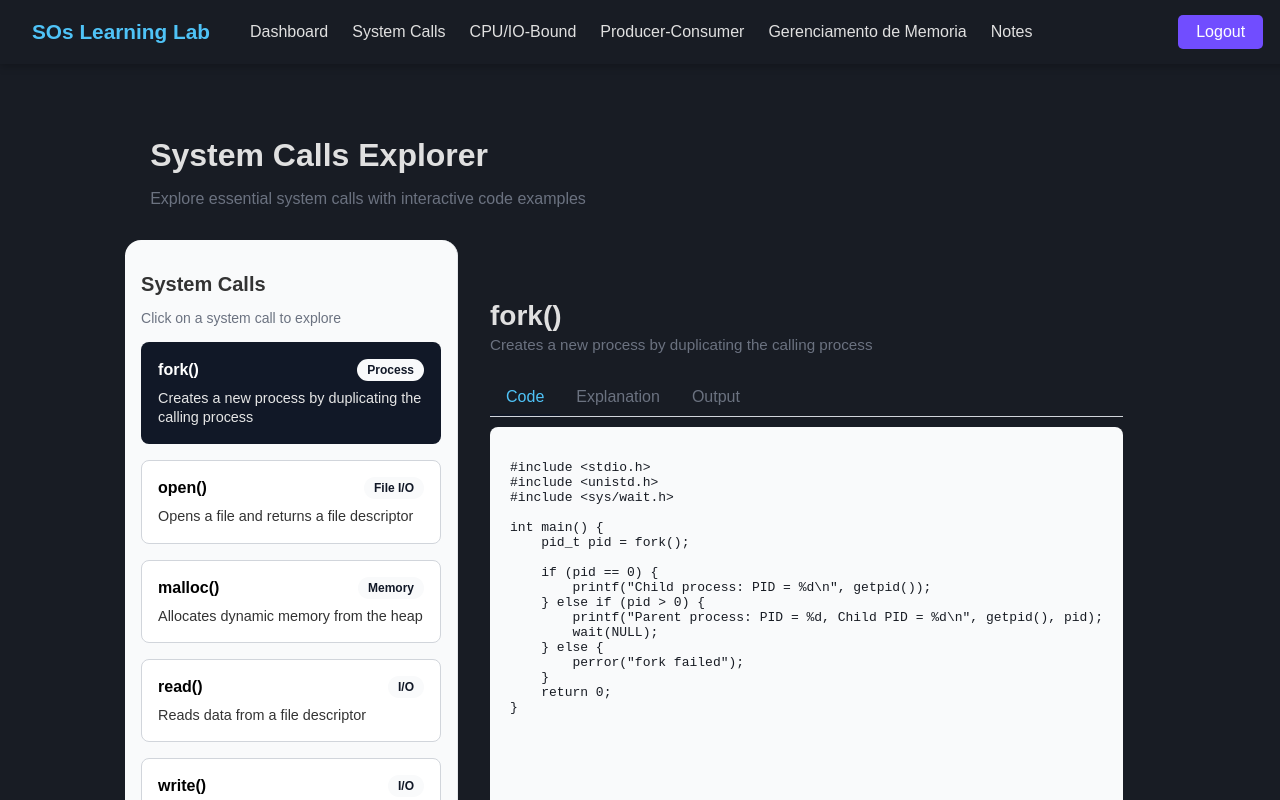
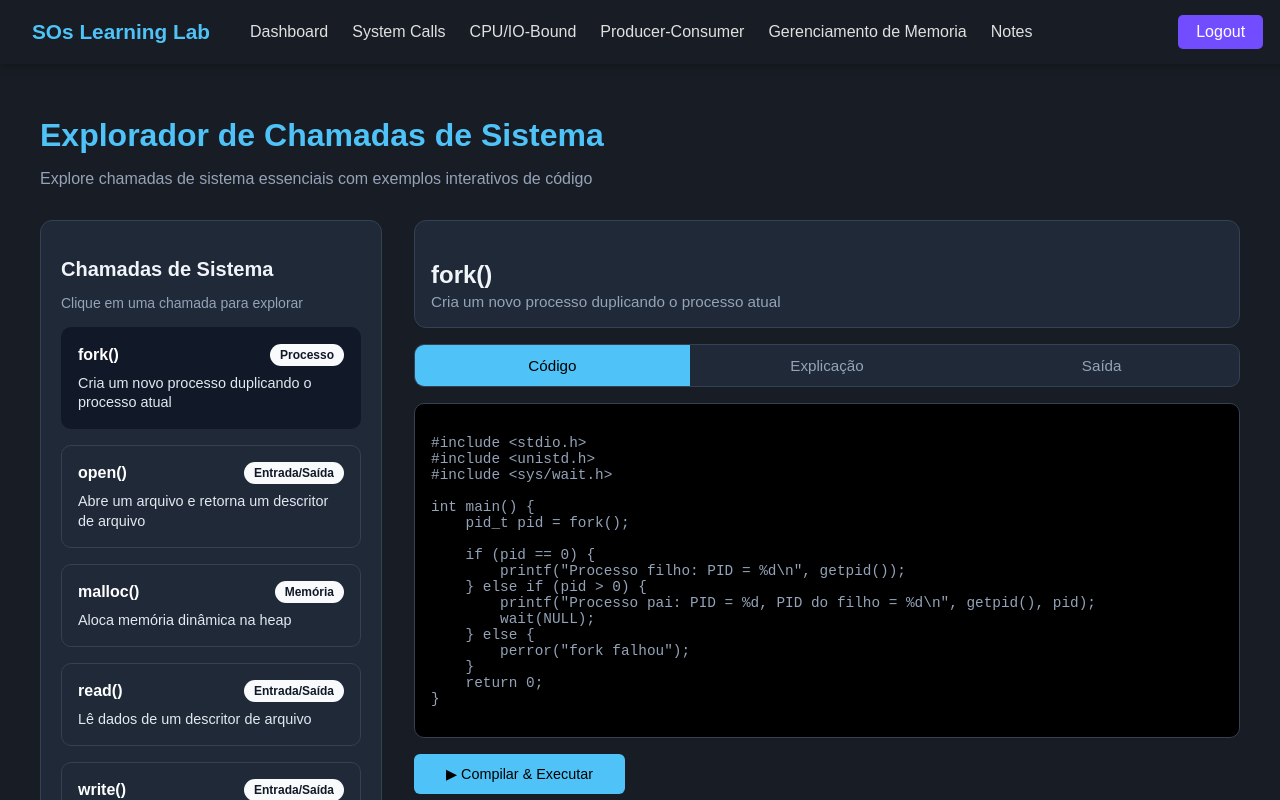
Before and after one commit to LHuss31/SOs_Project, a React (Vite) app: page /SystemCalls in a window 1280 px wide. Shown: the top 800 px of the page. Built offline with nearby package versions, Linux system fonts and the light colour scheme.

Commit message:
Alterado o design da pagina de SystemCalls

```diff
--- a/src/pages/SystemCalls.jsx
+++ b/src/pages/SystemCalls.jsx
@@ -3,13 +3,13 @@ import NavBar from "../components/NavBar";
 import "./SystemCallsPage.css";
 
 const systemCalls = [
-    { name: "fork()", description: "Creates a new process by duplicating the calling process", type: "Process" },
-    { name: "open()", description: "Opens a file and returns a file descriptor", type: "File I/O" },
-    { name: "malloc()", description: "Allocates dynamic memory from the heap", type: "Memory" },
-    { name: "read()", description: "Reads data from a file descriptor", type: "I/O" },
-    { name: "write()", description: "Writes data to a file descriptor", type: "I/O" },
-    { name: "exec()", description: "Replaces current process image with a new program", type: "Process" },
-    { name: "wait()", description: "Waits for a child process to terminate", type: "Process" },
+  { name: "fork()", description: "Cria um novo processo duplicando o processo atual", type: "Processo" },
+  { name: "open()", description: "Abre um arquivo e retorna um descritor de arquivo", type: "Entrada/Saída" },
+  { name: "malloc()", description: "Aloca memória dinâmica na heap", type: "Memória" },
+  { name: "read()", description: "Lê dados de um descritor de arquivo", type: "Entrada/Saída" },
+  { name: "write()", description: "Escreve dados em um descritor de arquivo", type: "Entrada/Saída" },
+  { name: "exec()", description: "Substitui o processo atual por uma nova imagem de programa", type: "Processo" },
+  { name: "wait()", description: "Aguarda a finalização de um processo filho", type: "Processo" },
 ];
 
 const codeExample = `#include <stdio.h>
@@ -20,24 +20,24 @@ int main() {
     pid_t pid = fork();
 
     if (pid == 0) {
-        printf("Child process: PID = %d\\n", getpid());
+        printf("Processo filho: PID = %d\\n", getpid());
     } else if (pid > 0) {
-        printf("Parent process: PID = %d, Child PID = %d\\n", getpid(), pid);
+        printf("Processo pai: PID = %d, PID do filho = %d\\n", getpid(), pid);
         wait(NULL);
     } else {
-        perror("fork failed");
+        perror("fork falhou");
     }
     return 0;
 }`;
 
-const explanationText = `The fork() system call creates a new process by duplicating the current process.
-The return value differs between parent and child:
-- 0 for child
-- positive PID for parent
-- -1 for error.`;
+const explanationText = `A chamada de sistema fork() cria um novo processo duplicando o processo atual.
+O valor de retorno difere entre pai e filho:
+- 0 no processo filho
+- PID positivo no processo pai
+- -1 em caso de erro`;
 
-const outputExample = `Parent process: PID = 12345, Child PID = 12346
-Child process: PID = 12346`;
+const outputExample = `Processo pai: PID = 12345, PID do filho = 12346
+Processo filho: PID = 12346`;
 
 export default function SystemCallsExplorer() {
   const [selected, setSelected] = useState("fork()");
@@ -57,14 +57,14 @@ export default function SystemCallsExplorer() {
     <div className="system-calls-container">
       <NavBar />
       <header className="system-calls-header">
-    <h1>System Calls Explorer</h1>
-    <p>Explore essential system calls with interactive code examples</p>
+        <h1>Explorador de Chamadas de Sistema</h1>
+        <p>Explore chamadas de sistema essenciais com exemplos interativos de código</p>
       </header>
 
       <div className="system-calls-content">
         <aside className="system-calls-sidebar">
-      <h2>System Calls</h2>
-      <p>Click on a system call to explore</p>
+          <h2>Chamadas de Sistema</h2>
+          <p>Clique em uma chamada para explorar</p>
 
           {systemCalls.map((call) => (
             <div
@@ -88,16 +88,16 @@ export default function SystemCallsExplorer() {
           </div>
 
           <div className="system-calls-tabs">
-        <div className={`system-calls-tab ${activeTab === "Code" ? "active" : ""}`} onClick={() => setActiveTab("Code")}>Code</div>
-        <div className={`system-calls-tab ${activeTab === "Explanation" ? "active" : ""}`} onClick={() => setActiveTab("Explanation")}>Explanation</div>
-        <div className={`system-calls-tab ${activeTab === "Output" ? "active" : ""}`} onClick={() => setActiveTab("Output")}>Output</div>
+            <div className={`system-calls-tab ${activeTab === "Code" ? "active" : ""}`} onClick={() => setActiveTab("Code")}>Código</div>
+            <div className={`system-calls-tab ${activeTab === "Explanation" ? "active" : ""}`} onClick={() => setActiveTab("Explanation")}>Explicação</div>
+            <div className={`system-calls-tab ${activeTab === "Output" ? "active" : ""}`} onClick={() => setActiveTab("Output")}>Saída</div>
           </div>
 
           <div className="system-calls-code-box">
             {renderContent()}
           </div>
 
-      <button className="system-calls-compile-btn">▶ Compile & Run</button>
+          <button className="system-calls-compile-btn">▶ Compilar & Executar</button>
         </main>
       </div>
     </div>
--- a/src/pages/SystemCallsPage.css
+++ b/src/pages/SystemCallsPage.css
@@ -2,7 +2,7 @@ body {
   margin: 0;
   font-family: Arial, sans-serif;
   background-color: #181c24;
-  color: #181c24;
+  color: #f1f5f9;
 }
 
 .system-calls-container {
@@ -11,53 +11,56 @@ body {
   flex-direction: column;
   align-items: center;
   justify-content: flex-start;
-  padding-top: 100px;
+  padding-top: 80px;
 }
 
 .system-calls-header {
   padding: 1rem;
-  padding-right: 35rem;
+  max-width: 1200px;
+  width: 100%;
 }
 
 .system-calls-header h1 {
   font-size: 2rem;
   margin-bottom: 0.5rem;
+  color: #4fc3f7;
 }
 
 .system-calls-header p {
-  color: #6b7280;
+  color: #94a3b8;
 }
 
 .system-calls-content {
   display: flex;
-  flex: 1;
+  gap: 2rem;
+  max-width: 1200px;
+  width: 100%;
 }
 
-/* Sidebar */
 .system-calls-sidebar {
   width: 300px;
-  border-right: 1px solid #e5e7eb;
-  background-color: #f9fafb;
-  padding: 1rem;
-  border-radius: 1rem;
+  background-color: #1f2937;
+  padding: 1.25rem;
+  border-radius: 12px;
+  border: 1px solid #334155;
+  height: fit-content;
 }
 
 .system-calls-sidebar h2 {
   font-size: 1.25rem;
   margin-bottom: 0.5rem;
-  color: #333333;
+  color: #f1f5f9;
 }
 
 .system-calls-sidebar p {
-  color: #6b7280;
+  color: #94a3b8;
   font-size: 0.875rem;
   margin-bottom: 1rem;
 }
 
-/* CARD BASE */
 .system-calls-card {
   padding: 16px;
-  border-radius: 8px;
+  border-radius: 10px;
   margin-bottom: 16px;
   cursor: pointer;
   transition: transform 0.2s;
@@ -70,9 +73,9 @@ body {
 }
 
 .system-calls-card.unselected {
-  background-color: white;
-  color: black;
-  border: 1px solid #d1d5db;
+  background-color: #1f2937;
+  color: white;
+  border: 1px solid #334155;
 }
 
 .system-calls-card:hover {
@@ -100,82 +103,91 @@ body {
   font-weight: 600;
 }
 
-.system-calls-sidebar .system-calls-description {
+.system-calls-description {
   font-size: 0.9rem;
-  color: #333333;
+  color: #e2e8f0;
   line-height: 1.2rem;
 }
 
-.system-calls-sidebar .system-calls-card.selected .system-calls-description {
-  color: rgb(230, 230, 230);
-}
-
-/* Conteúdo principal */
 .system-calls-main-content {
   flex: 1;
-  padding: 2rem;
   display: flex;
   flex-direction: column;
-  height: 600px;
+  gap: 1rem;
 }
 
 .system-calls-call-header {
-  margin-bottom: 10px;
+  background-color: #1f2937;
+  padding: 1rem;
+  border-radius: 12px;
+  border: 1px solid #334155;
 }
 
 .system-calls-call-header h3 {
-  font-size: 1.75rem;
+  font-size: 1.5rem;
   margin-bottom: 0.25rem;
+  color: #f1f5f9;
 }
 
 .system-calls-call-header span {
-  color: #6b7280;
   font-size: 0.95rem;
+  color: #94a3b8;
 }
 
 .system-calls-tabs {
   display: flex;
-  border-bottom: 1px solid #d1d5db;
-  margin: 1rem 0 10px 0;
+  background-color: #1f2937;
+  border-radius: 10px;
+  overflow: hidden;
+  border: 1px solid #334155;
 }
 
 .system-calls-tab {
-  padding: 0.5rem 1rem;
+  padding: 0.75rem 1.5rem;
   font-weight: 500;
-  color: #6b7280;
+  font-size: 0.95rem;
+  color: #94a3b8;
+  flex: 1;
+  text-align: center;
 }
 
 .system-calls-tab.active {
-  color: #4fc3f7;
-  border-bottom: 2px solid #111827;
+  background-color: #4fc3f7;
+  color: #000;
 }
 
 .system-calls-tab:hover {
   cursor: pointer;
-}
-
-.system-calls-tab.disabled {
-  color: #d1d5db;
-  cursor: not-allowed;
+  background-color: #334155;
+  color: #f1f5f9;
 }
 
 .system-calls-code-box {
-  flex-grow: 1;
-  background: #f9fafb;
-  padding: 1.25rem;
-  border-radius: 8px;
-  margin-bottom: 1.5rem;
-  overflow-y: auto;
-  color: #181c24;
+  background-color: #000;
+  color: #94a3b8;
+  padding: 1rem;
+  border-radius: 10px;
+  border: 1px solid #334155;
+  font-family: monospace;
+  font-size: 0.9rem;
+  min-height: 220px;
 }
 
 .system-calls-compile-btn {
-  background-color: #111827;
-  color: white;
+  background-color: #4fc3f7;
+  color: rgb(0, 0, 0);
   padding: 0.75rem 2rem;
   border: none;
-  border-radius: 5px;
+  border-radius: 6px;
   font-weight: 500;
   font-size: 0.9rem;
   cursor: pointer;
+  align-self: start;
 }
+
+.system-calls-compile-btn:hover {
+  background-color: #4fc3f7;
+  color: #000;
+  box-shadow: 0 0 12px #4fc3f7, 0 0 24px #4fc3f7;
+  transition: box-shadow 0.2s ease, background-color 0.2s ease, color 0.2s ease;
+}
```
Lines whose indentation alone changed are shown as unchanged.
